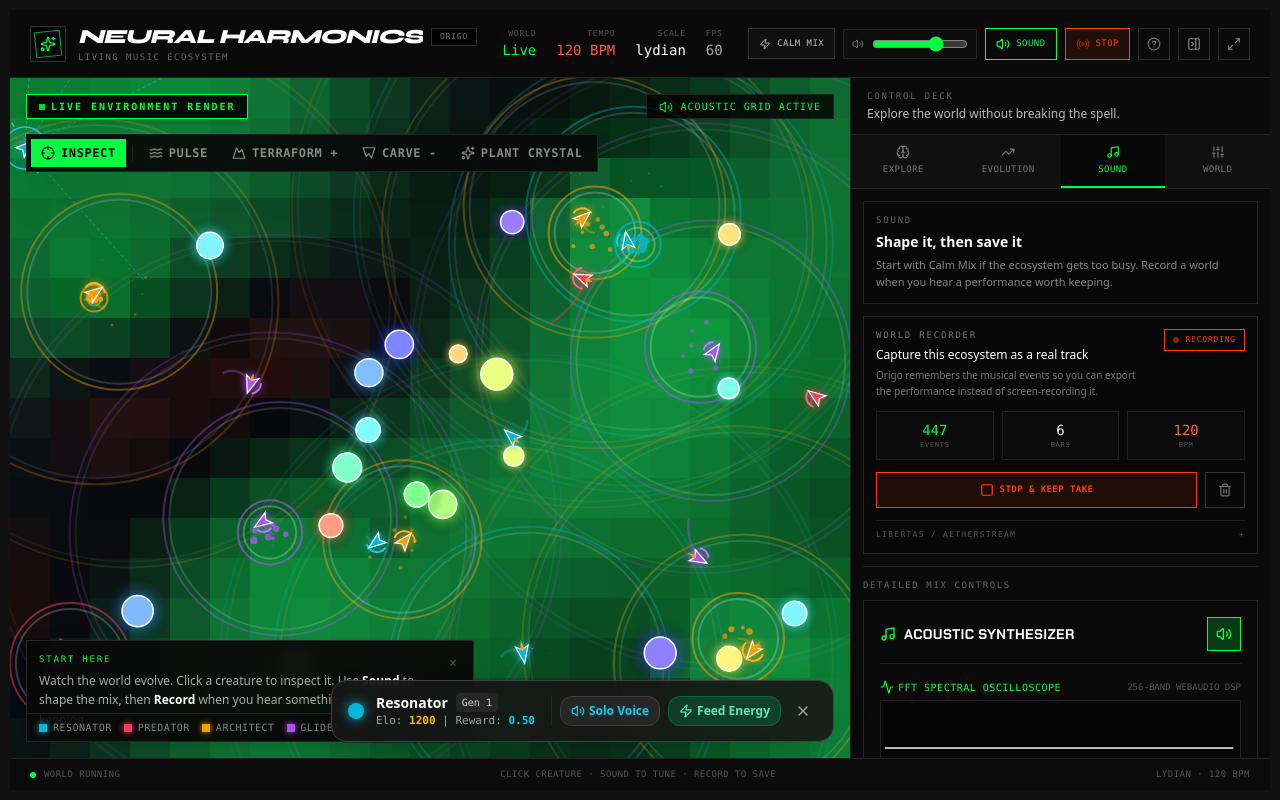
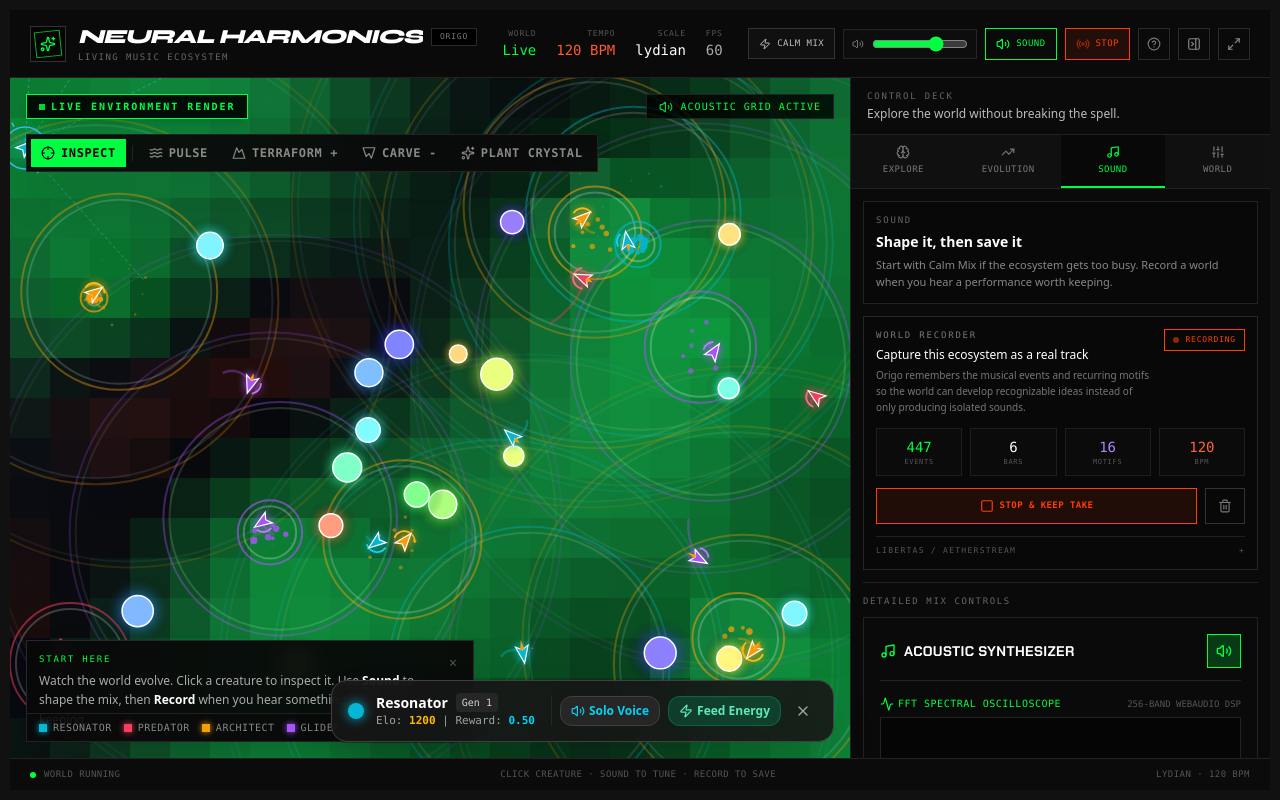
Before and after one commit to SouthPaw302/Origo, a React (Vite) app: page / in a window 1280 px wide. Both pictures are taken after a click on the button "RECORD". Built offline with nearby package versions, Linux system fonts and the light colour scheme.

Commit message:
feat: surface learned motifs in world recorder

```diff
--- a/src/components/MusicCapturePanel.tsx
+++ b/src/components/MusicCapturePanel.tsx
@@ -25,7 +25,7 @@ export function MusicCapturePanel({ engine }: { engine: SimulationEngine }) {
         <div>
           <p className="text-[9px] uppercase tracking-[0.2em] text-[#777]">World Recorder</p>
           <p className="mt-1 text-xs font-sans font-medium text-white">Capture this ecosystem as a real track</p>
-          <p className="mt-1 text-[10px] font-sans leading-relaxed text-[#777]">Origo remembers the musical events so you can export the performance instead of screen-recording it.</p>
+          <p className="mt-1 text-[10px] font-sans leading-relaxed text-[#777]">Origo remembers the musical events and recurring motifs so the world can develop recognizable ideas instead of only producing isolated sounds.</p>
         </div>
         <div className={`flex items-center gap-1.5 border px-2 py-1 text-[8px] uppercase tracking-widest ${status.recording ? 'border-[#ff3e00] text-[#ff3e00]' : 'border-[#333] text-[#666]'}`}>
           <span className={`h-1.5 w-1.5 rounded-full ${status.recording ? 'bg-[#ff3e00] animate-pulse' : 'bg-[#444]'}`} />
@@ -33,9 +33,10 @@ export function MusicCapturePanel({ engine }: { engine: SimulationEngine }) {
         </div>
       </div>
 
-      <div className="mt-3 grid grid-cols-3 gap-2 text-center">
+      <div className="mt-3 grid grid-cols-4 gap-2 text-center">
         <RecorderStat value={status.eventCount} label="Events" accent="text-[#00ff41]" />
         <RecorderStat value={status.barsCaptured} label="Bars" accent="text-white" />
+        <RecorderStat value={status.motifCount} label="Motifs" accent="text-[#b283ff]" />
         <RecorderStat value={engine.activePreset.soundPreset.tempoBpm} label="BPM" accent="text-[#ff6538]" />
       </div>
 
@@ -68,7 +69,7 @@ export function MusicCapturePanel({ engine }: { engine: SimulationEngine }) {
       </button>
       {showAdvanced && (
         <div className="mt-2 border border-[#202020] bg-[#0b0b0b] p-2.5">
-          <p className="font-sans text-[10px] leading-relaxed text-[#777]">For the LibertasDJ/Desktop pipeline. Desktop remains the authoritative musical clock; Origo provides deterministic source/session data.</p>
+          <p className="font-sans text-[10px] leading-relaxed text-[#777]">For the LibertasDJ/Desktop pipeline. Desktop remains the authoritative musical clock; Origo provides deterministic source/session data and motif lineage.</p>
           <button disabled={!hasEvents} onClick={() => origoMusicSystem.exportAetherManifest()} className="mt-2 flex w-full items-center justify-center gap-1.5 border border-[#333] px-2 py-2 text-[8px] uppercase tracking-wider text-[#aaa] hover:border-[#ff3e00] hover:text-[#ff6538] disabled:opacity-30"><Link2 className="h-3 w-3" /> Export Aether Manifest</button>
         </div>
       )}
```
